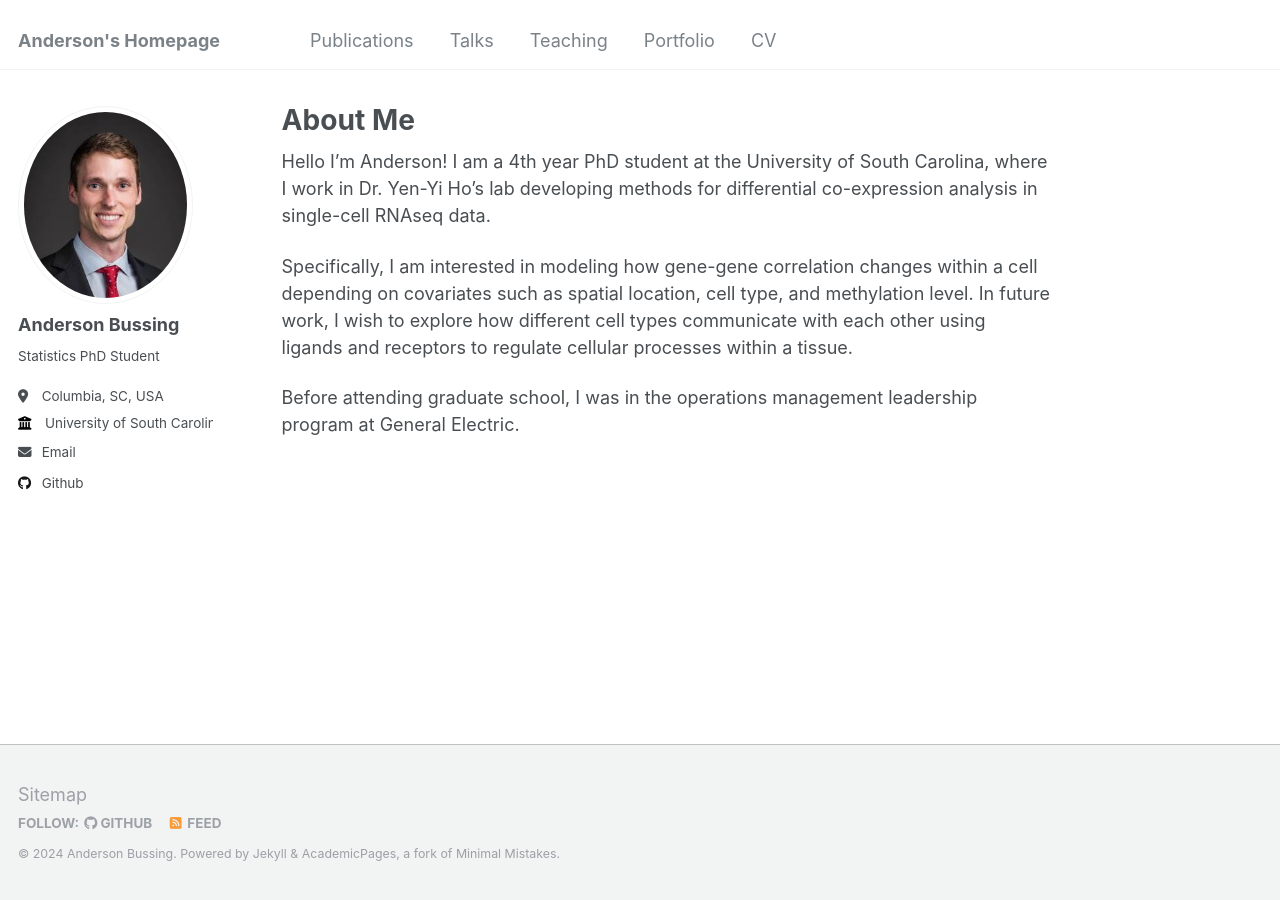
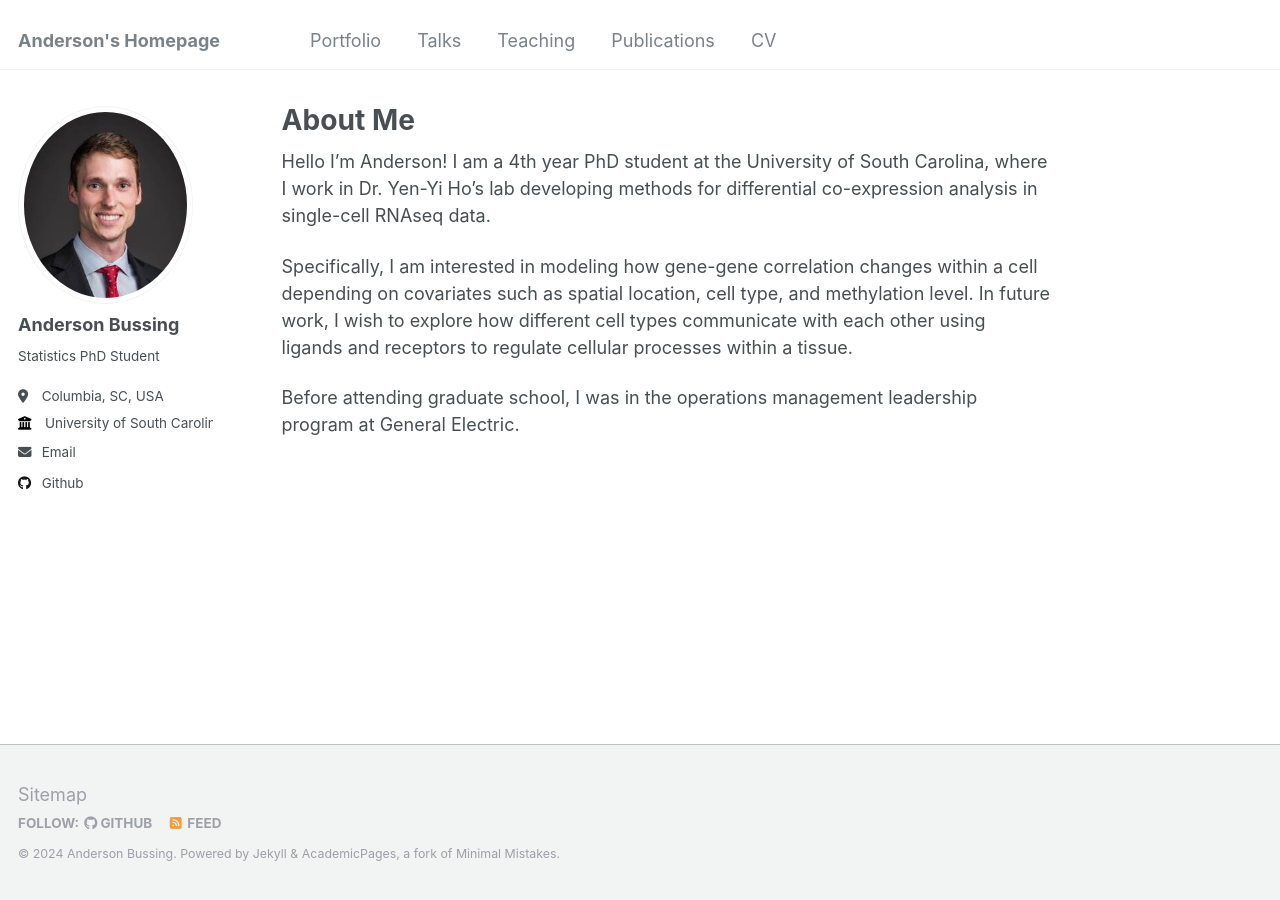
Before and after one commit to abussing/abussing.github.io, a Jekyll site: the page built from _pages/about.md, in a window 1280 px wide. Built offline with Jekyll 4.4.1, drawn with Linux system fonts in a browser that asks for light colours; part of the change alters nothing that is shown.

```diff
--- a/_data/navigation.yml
+++ b/_data/navigation.yml
@@ -5,8 +5,8 @@
 # prevent it from being included in the site.
 
 main:
-  - title: "Publications"
-    url: /publications/
+  - title: "Portfolio"
+    url: /portfolio/
 
   - title: "Talks"
     url: /talks/
@@ -14,8 +14,8 @@ main:
   - title: "Teaching"
     url: /teaching/
 
-  - title: "Portfolio"
-    url: /portfolio/
+  - title: "Publications"
+    url: /publications/
 
   # - title: "Blog Posts"
   #  url: /year-archive/
```
